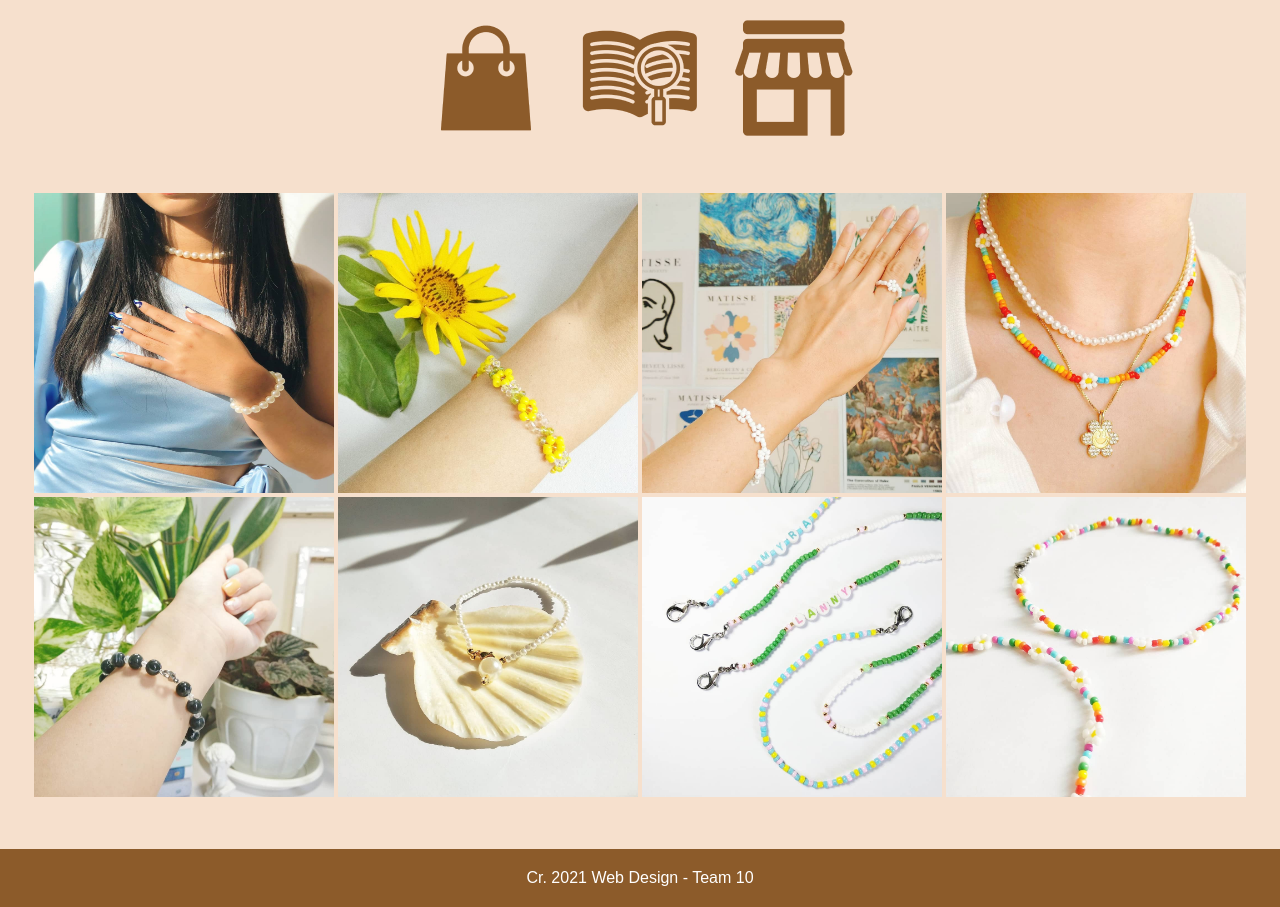
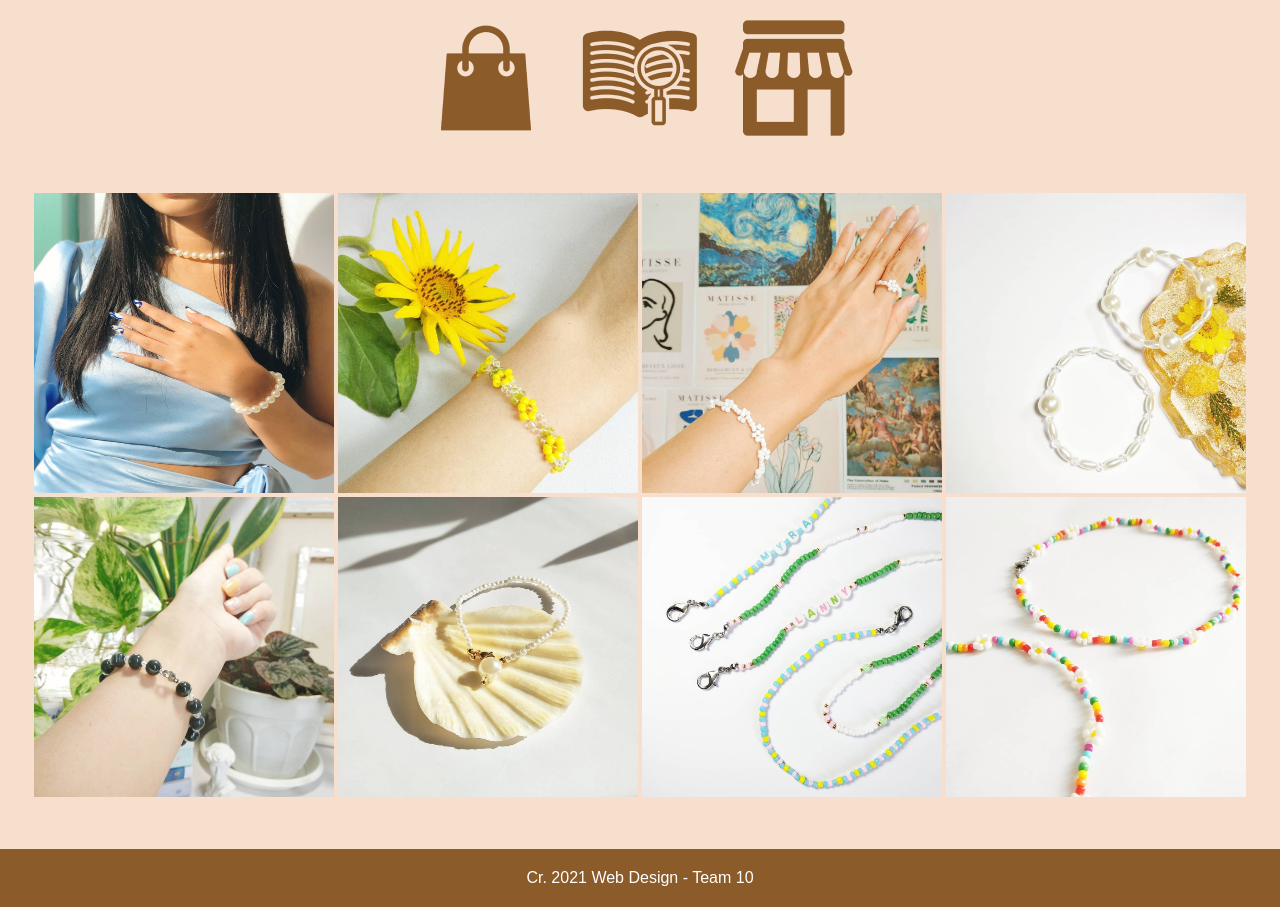
Before and after one commit to cludiaong/Sanfleur.id, a plain HTML site: page index.html in a window 1280 px wide. Shown: the part 902-1809 px from the top of the page. Drawn offline with Linux system fonts and the light colour scheme.

Commit message:
Update index.html

```diff
--- a/index.html
+++ b/index.html
@@ -59,7 +59,7 @@
                 <img src = "gambar 1.jpg">
                 <img src = "gambar 2.jpg">
                 <img src = "gambar 3.jpg">
-                <img src = "Gambar 4.jpg">
+                <img src = "gambar g.jpg">
                 <img src = "gambar 5.jpg">
                 <img src = "gambar 6.jpg">
                 <img src = "gambar 7.jpg">
```
